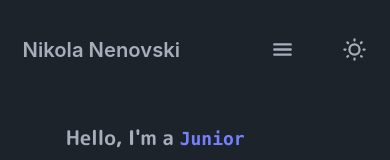
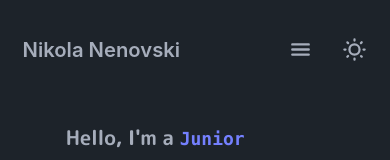
Before and after one commit to Nickslabcode/portfolio-ts, a React (Vite) app in the folder template/: page / in a window 390 px wide. Shown: the top 160 px of the page. Built offline with nearby package versions, Linux system fonts and the light colour scheme.

Commit message:
adjustments on the navbar css on mobile

```diff
--- a/template/src/components/Navbar.tsx
+++ b/template/src/components/Navbar.tsx
@@ -30,7 +30,7 @@ const Navbar = () => {
           </a>
         </div>
       </div>
-      <div className="flex gap-6">
+      <div className="flex gap-2">
         <details className="md:hidden dropdown dropdown-end">
           <summary className="btn btn-ghost" onClick={handleHamburgerClick}>
             {isExpanded ? <IoClose size={25} /> : <IoMenu size={25} />}
```
